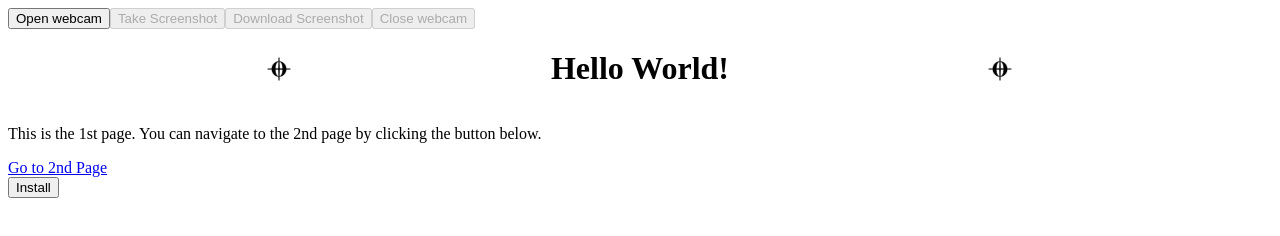
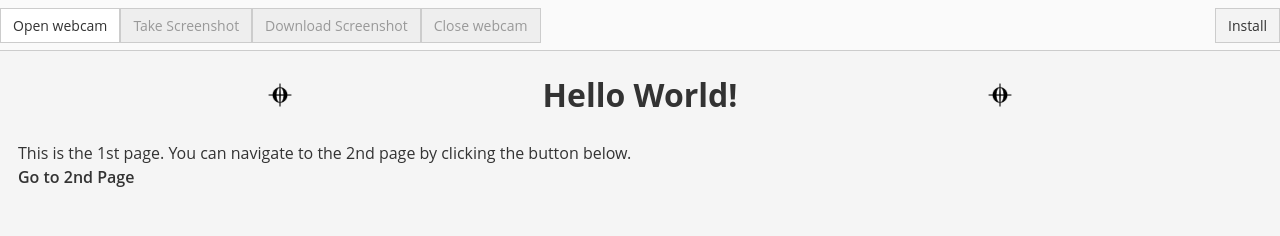
Before and after one commit to R-o-h-t/WebMobile_helloworld, a website: page public/index.html in a window 1280 px wide. Drawn offline with Linux system fonts and the light colour scheme; no server answers.

Commit message:
added styling

```diff
--- /dev/null
+++ b/public/index.css
@@ -0,0 +1,88 @@
+#toolbar {
+    position: fixed;
+    top: 0;
+    left: 0;
+    width: 100%;
+    height: 50px;
+    background-color: #FAFAFA;
+    border-bottom: 1px solid #ccc;
+    z-index: 100;
+    display: flex;
+    align-items: center;
+}
+
+button{
+    all:unset;
+    margin: 0 10px;
+    background-color: #fff;
+    border: 1px solid #ccc;
+    border-radius: 0;
+    color: #333;
+    cursor: pointer;
+    display: inline-block;
+    font-size: 14px;
+    font-weight: 400;
+    line-height: 1.5;
+    margin: 0;
+    padding: 6px 12px;
+    text-align: center;
+    vertical-align: middle;
+    white-space: nowrap;
+}
+button:hover{
+    background-color: #eee;
+}
+
+ button:active{
+    background-color: #ddd;
+}
+
+button:focus{
+    outline: 0;
+}
+
+ button:disabled{
+    background-color: #eee;
+    color: #999;
+    cursor: not-allowed;
+}
+
+#content {
+    margin-top: 50px;
+
+}
+
+p {
+    margin: 0;
+}
+
+body {
+    font-family: 'Open Sans', sans-serif;
+    background-color: #f5f5f5;
+    line-height: 1.5;
+    color:#333;
+}
+
+#content{
+    padding: 0 10px;
+}
+
+#installButton{
+    margin-left: auto;
+    background-color: #F3F3F3;
+}
+
+#installButton:hover{
+    background-color: #eee;
+}
+
+a{
+    all:unset;
+    color: #333;
+    cursor: pointer;
+    font-weight: 600;
+}
+
+a:hover{
+    text-decoration: underline;
+}
--- a/public/index.html
+++ b/public/index.html
@@ -7,10 +7,11 @@
     <title>Document</title>
     <link rel="icon" href="./img/coda_sign.png" />
     <link rel="manifest" href="./manifest.json" />
+    <link rel="stylesheet" href="index.css" />
   </head>
   <body>
     <div id="toolbar"></div>
-    <div style="display: flex; flex-direction: column">
+    <div id="content" style="display: flex; flex-direction: column">
       <div
         style="
           display: flex;
@@ -42,6 +43,7 @@
     });
     const installButton = document.createElement("button");
     installButton.innerText = "Install";
+    installButton.id = "installButton";
     installButton.addEventListener("click", () => {
       const promptEvent = window.deferredPrompt;
       if (!promptEvent) {
@@ -51,15 +53,6 @@
         return;
       }
       promptEvent.prompt();
-      const pointPrompt = document.createElement("svg");
-      pointPrompt.setAttribute("width", "24");
-      pointPrompt.setAttribute("height", "24");
-      pointPrompt.setAttribute("viewBox", "0 0 24 24");
-      pointPrompt.setAttribute("fill", "none");
-      pointPrompt.setAttribute("xmlns", "http://www.w3.org/2000/svg");
-      pointPrompt.innerHTML = `<path d="M12 2C6.48 2 2 6.48 2 12C2 17.52 6.48 22 12 22C17.52 22 22 17.52 22 12C22 6.48 17.52 2 12 2ZM12 20C7.59 20 4 16.41 4 12C4 7.59 7.59 4 12 4C16.41 4 20 7.59 20 12C20 16.41 16.41 20 12 20Z" fill="black"/>
-      <path d="M11 7C11 6.45 11.45 6 12 6C12.55 6 13 6.45 13 7V11H17C17.55 11 18 11.45 18 12C18 12.55 17.55 13 17 13H13V17C13 17.55 12.55 18 12 18C11.45 18 11 17.55 11 17V13H7C6.45 13 6 12.55 6 12C6 11.45 6.45 11 7 11H11V7Z" fill="black"/>`;
-      document.body.appendChild(pointPrompt);
 
       promptEvent.userChoice.then((choiceResult) => {
         if (choiceResult.outcome === "accepted") {
@@ -70,7 +63,7 @@
         window.deferredPrompt = null;
       });
     });
-    document.body.appendChild(installButton);
+    document.getElementById("toolbar").appendChild(installButton);
 
     if (window.matchMedia("(display-mode: standalone)").matches) {
       document.body.removeChild(installButton);
--- a/public/sw.js
+++ b/public/sw.js
@@ -1938,7 +1938,7 @@ This is generally NOT safe. Learn more at https://bit.ly/wb-precache`;
   };
 
   // public/sw.ts
-  precacheAndRoute([{"revision":"c0a9628bd2935b114aa37ba8fd993f02","url":"index.html"},{"revision":"60d54e5e1be5885f6af890c6368e5ac7","url":"offline.html"},{"revision":"b13be44605b069af26bc42573d1701d5","url":"img/coda_sign.png"},{"revision":"833c7cca660692a0070ddf71cbcd47ef","url":"img/icons/192x192.png"},{"revision":"09fbd9ce9485fee4a2e5e1fa16492e68","url":"img/icons/512x512.png"}]);
+  precacheAndRoute([{"revision":"1fbd3d39d18f88df10ce37b95c35550a","url":"index.html"},{"revision":"60d54e5e1be5885f6af890c6368e5ac7","url":"offline.html"},{"revision":"b13be44605b069af26bc42573d1701d5","url":"img/coda_sign.png"},{"revision":"833c7cca660692a0070ddf71cbcd47ef","url":"img/icons/192x192.png"},{"revision":"09fbd9ce9485fee4a2e5e1fa16492e68","url":"img/icons/512x512.png"}]);
   registerRoute(
     ({ url }) => url.pathname.startsWith("/page/"),
     new NetworkOnly()
```
